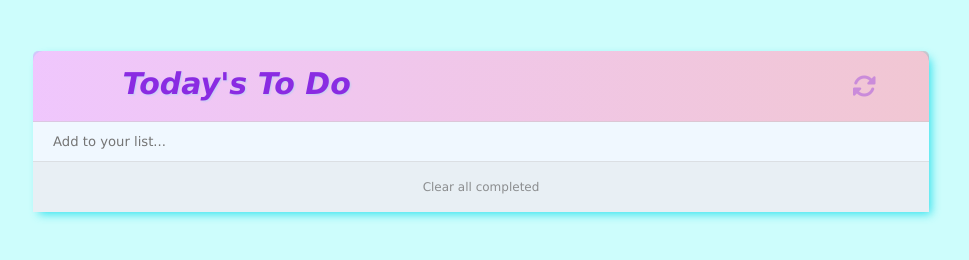
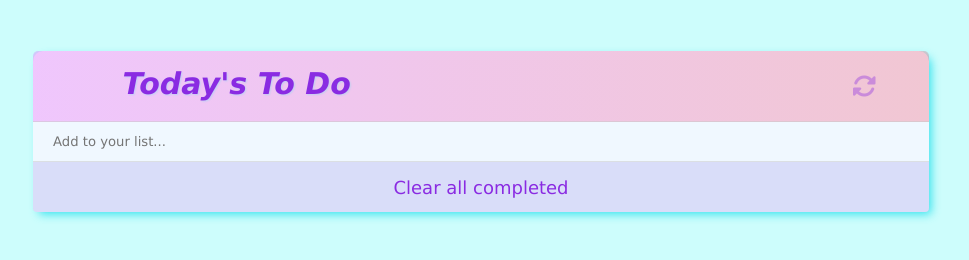
Before and after one commit to wayungi/ToDoListApp, a website built with webpack: page src/index.html in a window 1280 px wide. Shown: the whole page, without its empty margins (159-1128 px from the left). Built offline with nearby package versions, Linux system fonts and the light colour scheme.

Commit message:
Add button psudo states

```diff
--- a/src/style.css
+++ b/src/style.css
@@ -21,7 +21,7 @@ body {
   width: 70%;
   margin: 4% auto;
   box-shadow: 4px 4px 10px -2px rgba(6, 218, 233, 0.788);
-  border-radius: 10px 10px 0 0;
+  border-radius: 10px 10px 4px 4px;
   background-color: aliceblue;
 }
 
@@ -104,9 +104,21 @@ input[type='button'] {
   all: unset;
   min-height: 50px;
   text-align: center;
-  background-color: rgba(200, 200, 200, 0.2);
+  background-color: rgba(51, 25, 202, 0.123);
   color: rgba(100, 100, 100, 0.7);
+  font-size: 1.5em;
+  color:blueviolet;;
+  border-radius:0 0 4px 4px;
   cursor: pointer;
+}
+
+input[type='button']:hover {
+  background-color: rgba(51, 25, 202, 0.1);
+}
+
+
+input[type='button']:active {
+  background-color: rgba(51, 25, 202, 0.15);
 }
 
 .flex-row {
```
